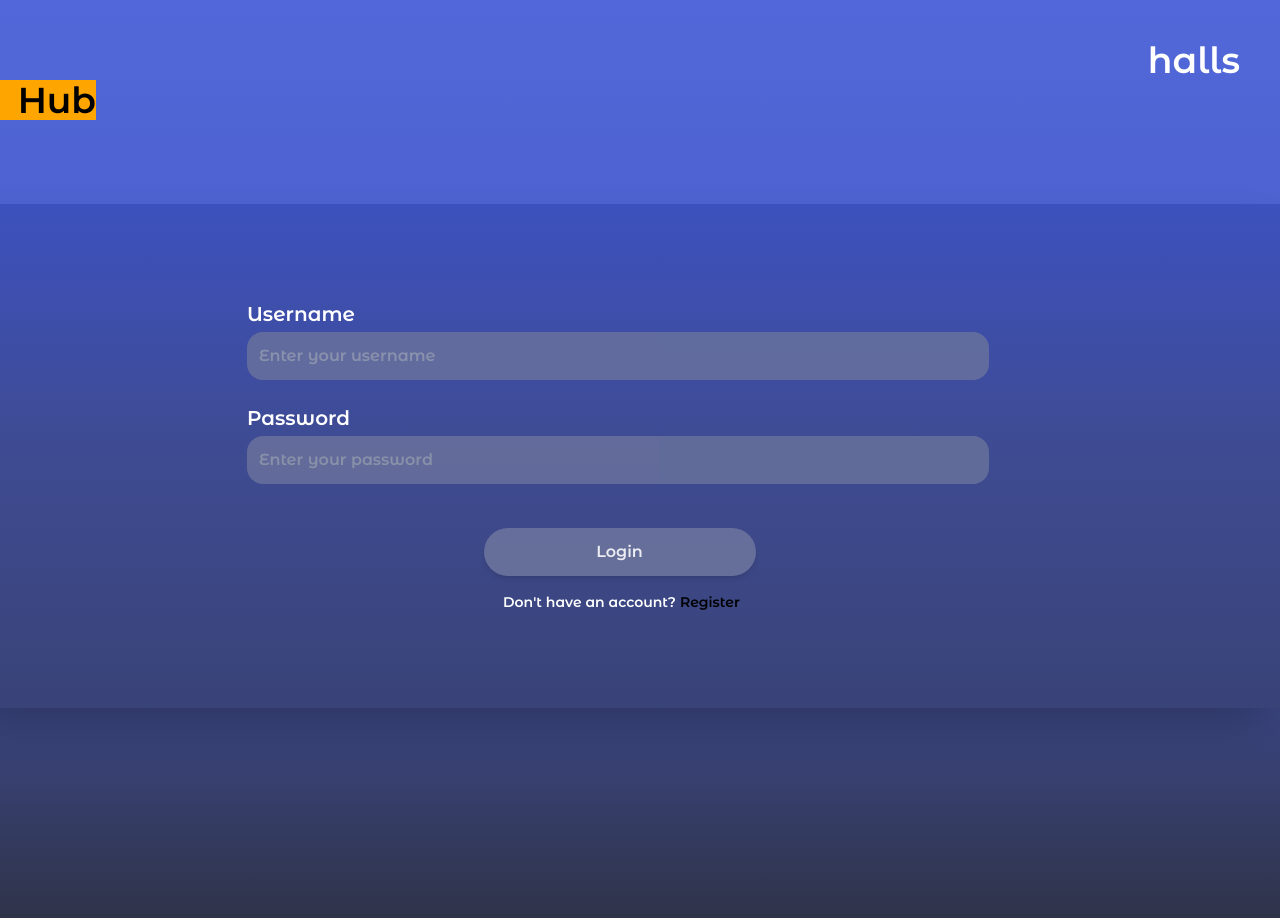
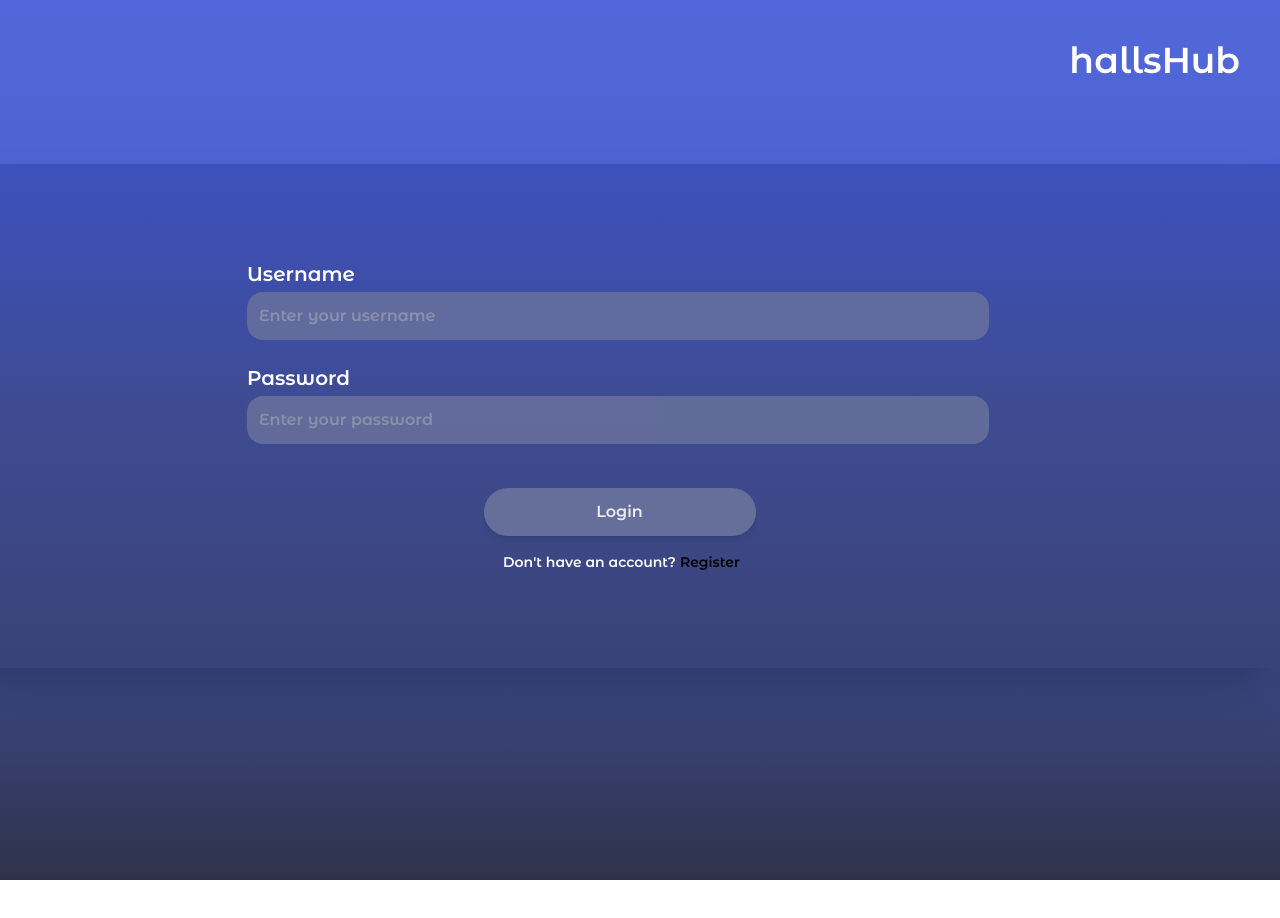
Before and after one commit to BharathVishnu/hallshub-frontend, a Next.js app: page / in a window 1280 px wide. After the commit the page ends 880 px from the top, so only its background shows below. Built offline with nearby package versions, Linux system fonts and the light colour scheme; no server answers; what tailwindcss-font-inter would draw is missing.

Commit message:
changed header

```diff
--- a/src/components/header.jsx
+++ b/src/components/header.jsx
@@ -4,7 +4,7 @@ import React from 'react'
 const Header = () => {
   return (
     <div data-aos="fade-down" className='font-mont text-4xl font-bold text-center md:text-right font-mont md:mr-10 mt-10'>
-        halls<div className='text-right w-24 bg-[#FFA500] text-black'>Hub</div>
+        hallsHub
     </div>
   )
 }
```
